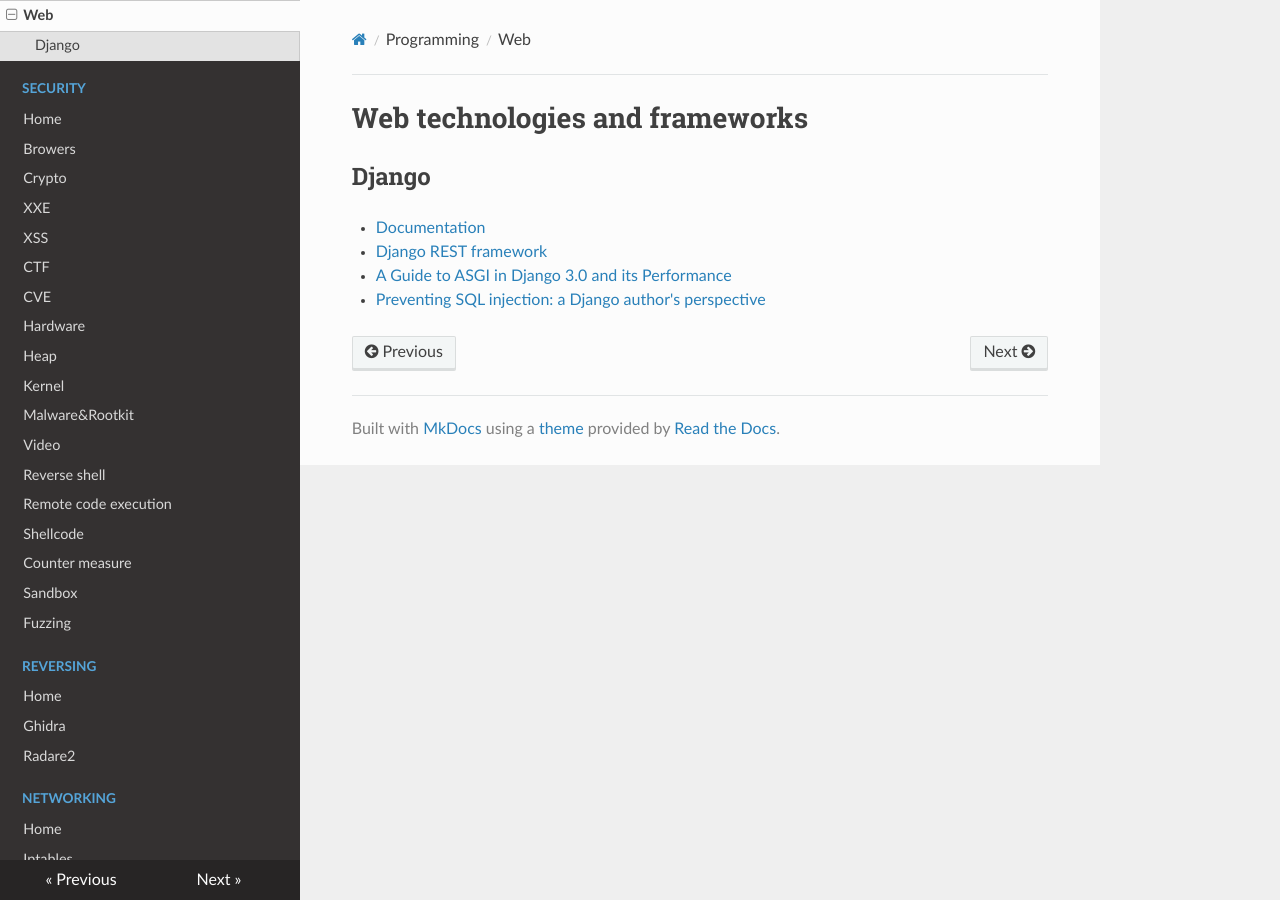
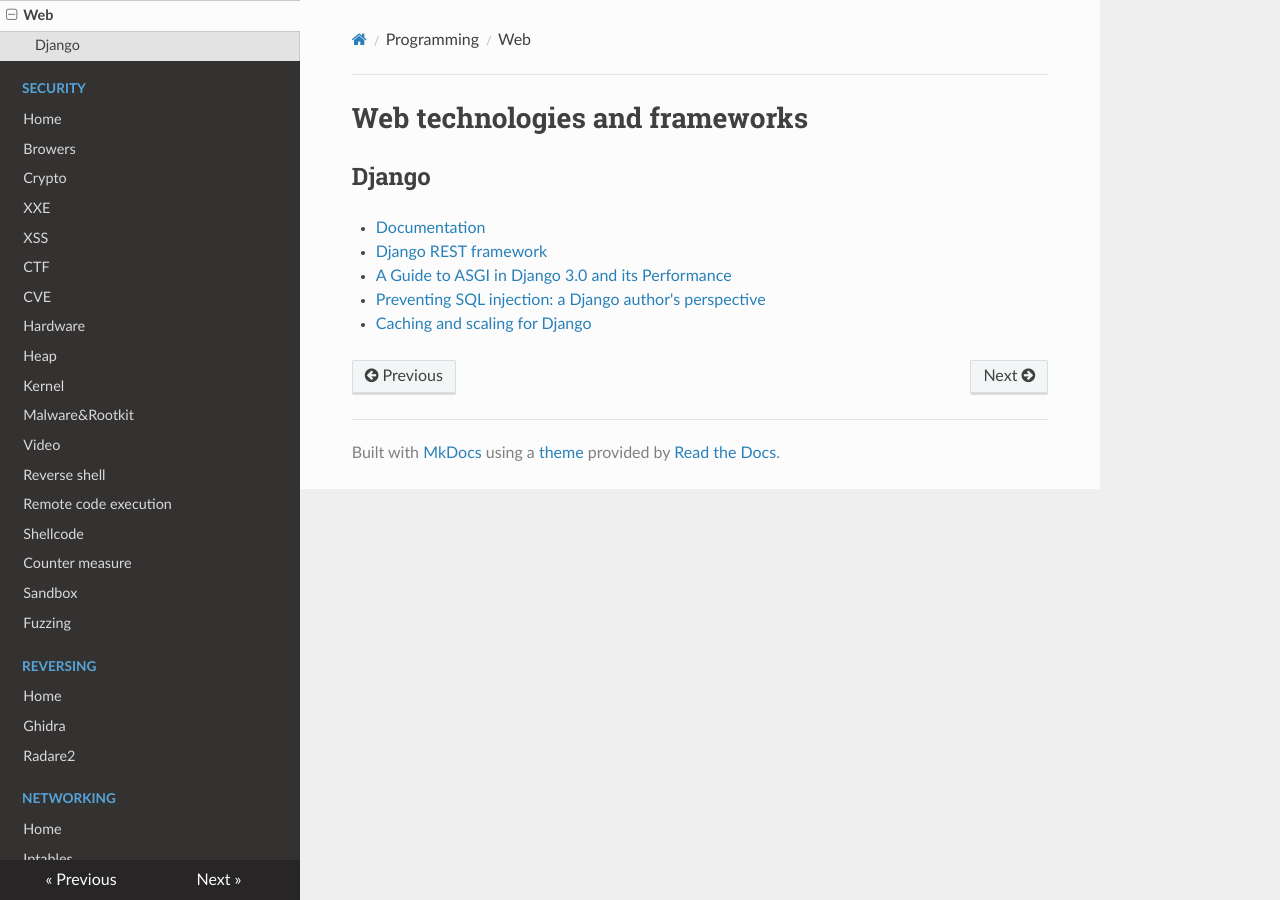
Before and after one commit to gipi/low-level, an MkDocs documentation site: the page built from docs/programming/web.md, in a window 1280 px wide. Built offline with MkDocs 1.6.1, drawn with Linux system fonts in a browser that asks for light colours; nearby versions of some CDN libraries; old or Windows-style settings are respelled for this version of MkDocs.

Commit message:
Add some links.

```diff
--- a/docs/programming/web.md
+++ b/docs/programming/web.md
@@ -6,3 +6,4 @@
  - [Django REST framework](https://www.django-rest-framework.org)
  - [A Guide to ASGI in Django 3.0 and its Performance](https://arunrocks.com/a-guide-to-asgi-in-django-30-and-its-performance/)
  - [Preventing SQL injection: a Django author's perspective](https://blog.r2c.dev/2020/preventing-sql-injection-a-django-authors-perspective/)
+ - [Caching and scaling for Django](https://eralpbayraktar.com/blog/django/2020/caching-with-django)
```
Also changed, not shown: docs/languages/cpp.md (+1 -0 lines).
